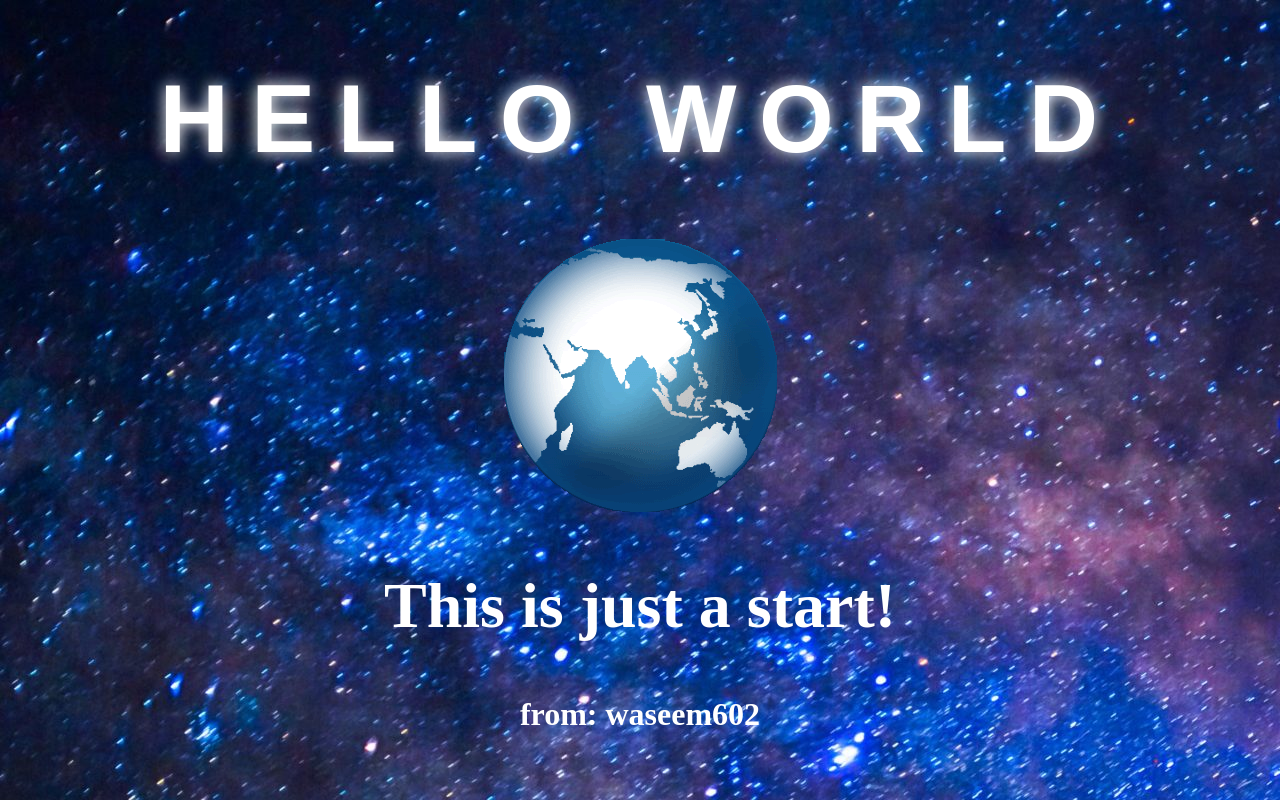
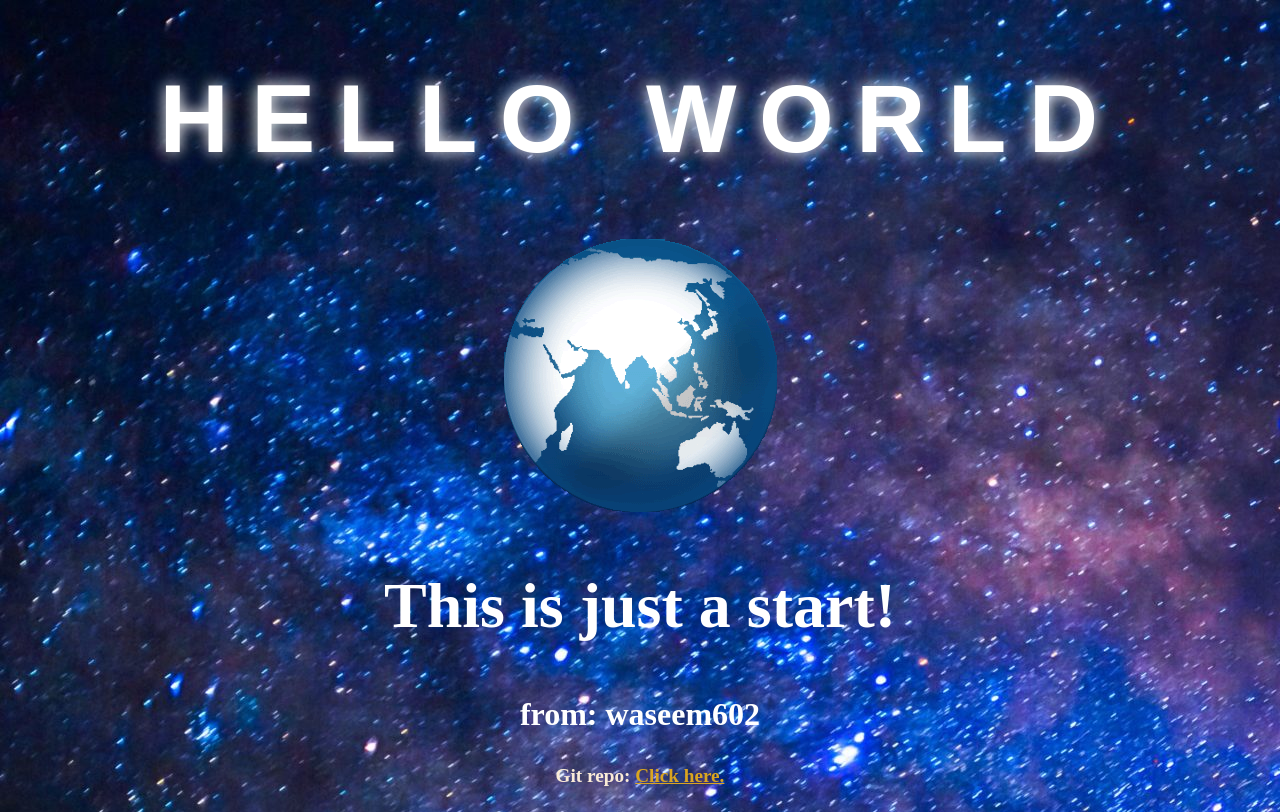
Before and after one commit to waseem602/start, a plain HTML site: page index.html in a window 1280 px wide. Drawn offline with Linux system fonts and the light colour scheme.

Commit message:
Update index.html

```diff
--- a/index.html
+++ b/index.html
@@ -28,6 +28,15 @@
                 color: white;
                 font-size: 2rem;
             }
+            h4 {
+                color: antiquewhite;
+                font-style: normal;
+                font-size: larger;
+                text-align: center;
+            }
+            a {
+                color: goldenrod;
+            }
         </style>
     </head>
     <body>
@@ -37,5 +46,6 @@
             <h2>This is just a start!</h2>
             <h3>from: waseem602</h3>
         </div>
+        <h4>Git repo: <a href="https://github.com/waseem602/project001">Click here.</a></h4>
     </body>
 </html>
```
